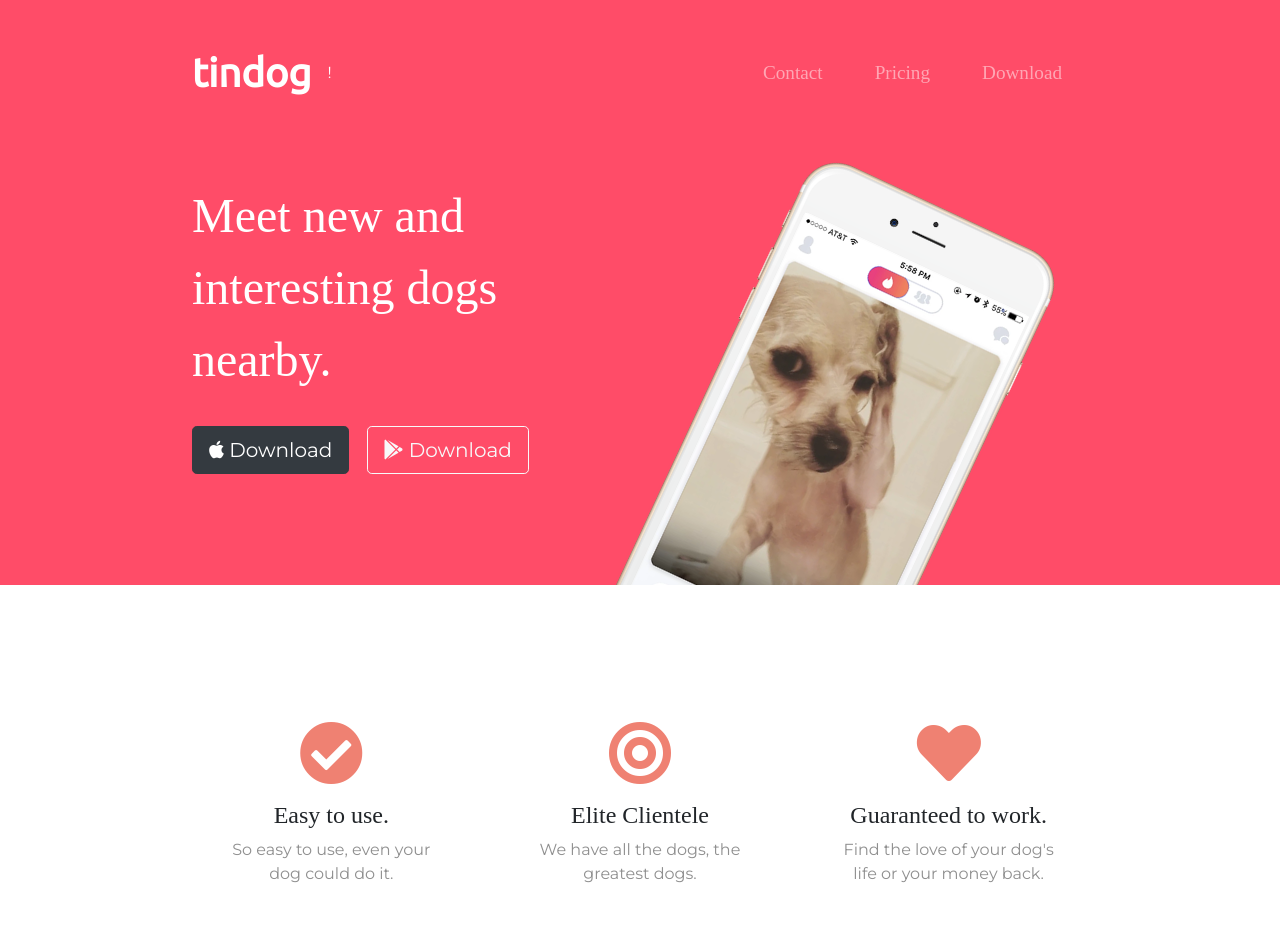
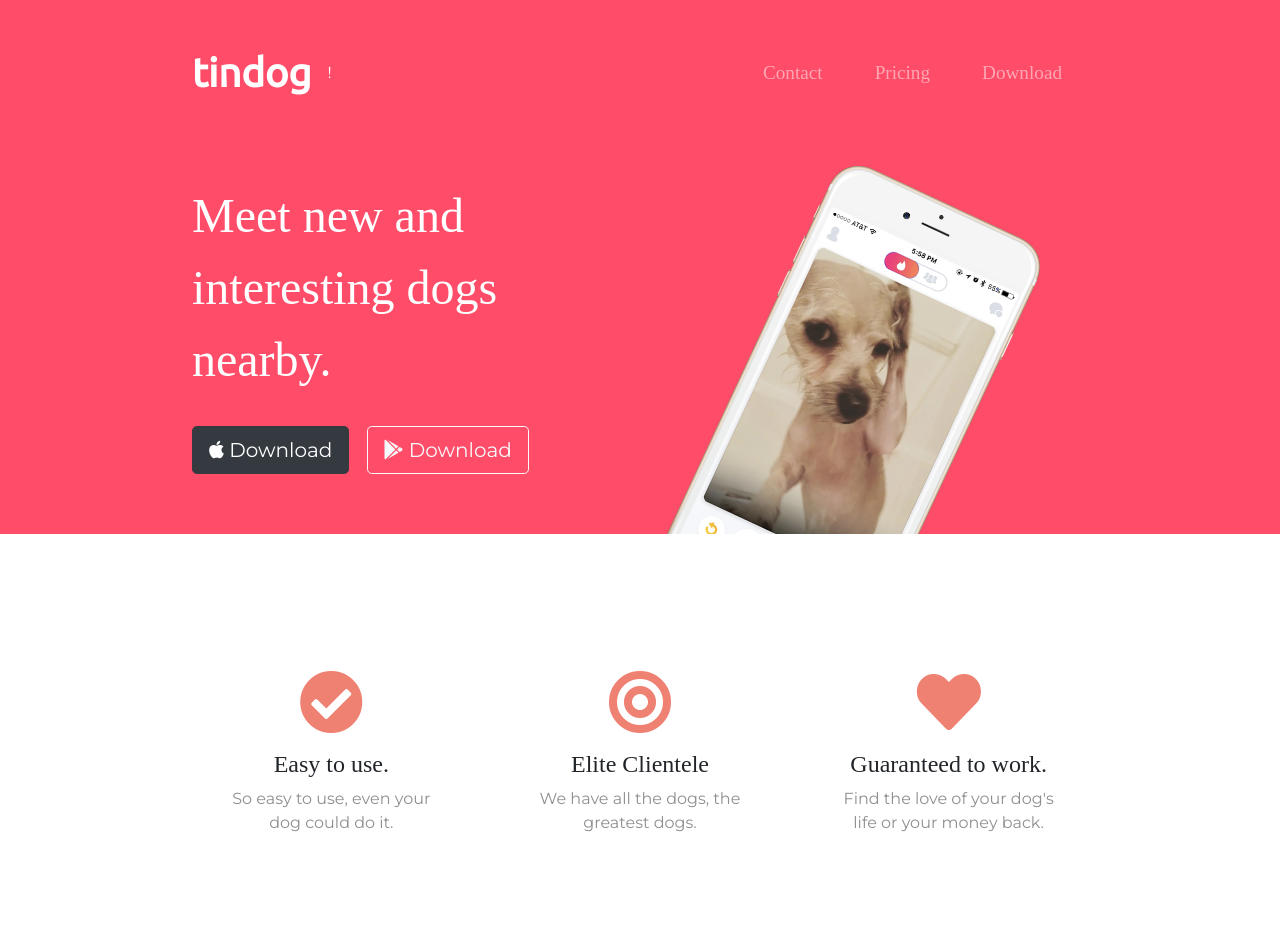
Before and after one commit to mohdshadadhossain/Web-Development, a plain HTML site: page TinDog Start Here/index.html in a window 1280 px wide. Shown: the top 952 px of the page. Drawn offline with nearby package versions, Linux system fonts and the light colour scheme.

Commit message:
updated version

```diff
--- a/TinDog Start Here/css/styles.css
+++ b/TinDog Start Here/css/styles.css
@@ -33,7 +33,7 @@ p {
 }
 
 .image-title {
-  width: 60%;
+  width: 50%;
   transform: rotate(25deg);
   position: absolute;
   right: 30%;
@@ -45,12 +45,15 @@ p {
   padding: 7% 15%;
 }
 
-/* Sections */
-.colored-section {}
+/*---------------------------------------------------------- Sections----------------------------------------------- */
+.colored-section {
+  background-color: #ff4c68;
+  color: #fff;
+}
 
-.white-section {}
-
-
+.white-section {
+  background-color: #fff;
+}
 
 /* -----------------------------------------------------------Headings------------------------------------------------------------------ */
 .heading {
@@ -66,7 +69,6 @@ p {
 
 /* --------------------------------------------------------feature-section---------------------------------------------------------------*/
 #features {
-  background-color: #fff;
   position: relative;
 
 }
@@ -80,11 +82,9 @@ p {
   padding: 5%;
 }
 
-
 /* ---------------------------------------------------------testimonial section-------------------------------------------------------- */
 #testimonials {
-  background-color: #ef8172;
-  color: #fff;
+  background-color:#ef8172;
 }
 
 .testimonial-text {
@@ -92,13 +92,11 @@ p {
   line-height: 1.5;
 }
 
-
 .testimonial-image {
   width: 10%;
   border-radius: 100%;
   margin: 20px;
 }
-
 
 /* ---------------------------------------------------------Press Section---------------------------------------------------------------- */
 #press {
@@ -111,8 +109,6 @@ p {
   width: 15%;
   margin: 20px 20px 50px;
 }
-
-
 
 /* ----------------------------------------------------------pricing section------------------------------------------------------------ */
 #pricing {
@@ -128,13 +124,7 @@ p {
   font-size: 3rem;
 }
 
-
-/* ----------------------------------------------------------Footer */
-#cta {
-  background-color: #ff4c68;
-
-  color: white;
-}
+/* ----------------------------------------------------------Footer------------------------------------------------- */
 
 .social-icon {
   margin: 20px 10px;
@@ -145,16 +135,11 @@ p {
 
 }
 
-
 /* -------------------------------------------------------Title Section---------------------------------------------- */
-#title {
-  color: #fff;
-  background-color: #ff4c68;
-  text-align: left;
-}
 
 #title .container-fluid {
-  padding: 3% 15% 7%;
+  padding: 3% 15%;
+  text-align: left;
 }
 
 .navbar-brand {
@@ -172,3 +157,8 @@ p {
   padding: 0 18px;
 
 }
+
+@media (max-width 1028px) {
+  transform: rotate(50deg);
+  text-align: center;
+}
--- a/TinDog Start Here/index.html
+++ b/TinDog Start Here/index.html
@@ -92,7 +92,7 @@
 
   <!-- Features -->
 
-  <section class="white section" id="features">
+  <section class="white-section" id="features">
     <div class="container-fluid">
       <div class="row">
         <div class="feature-box col-lg-4">
```
